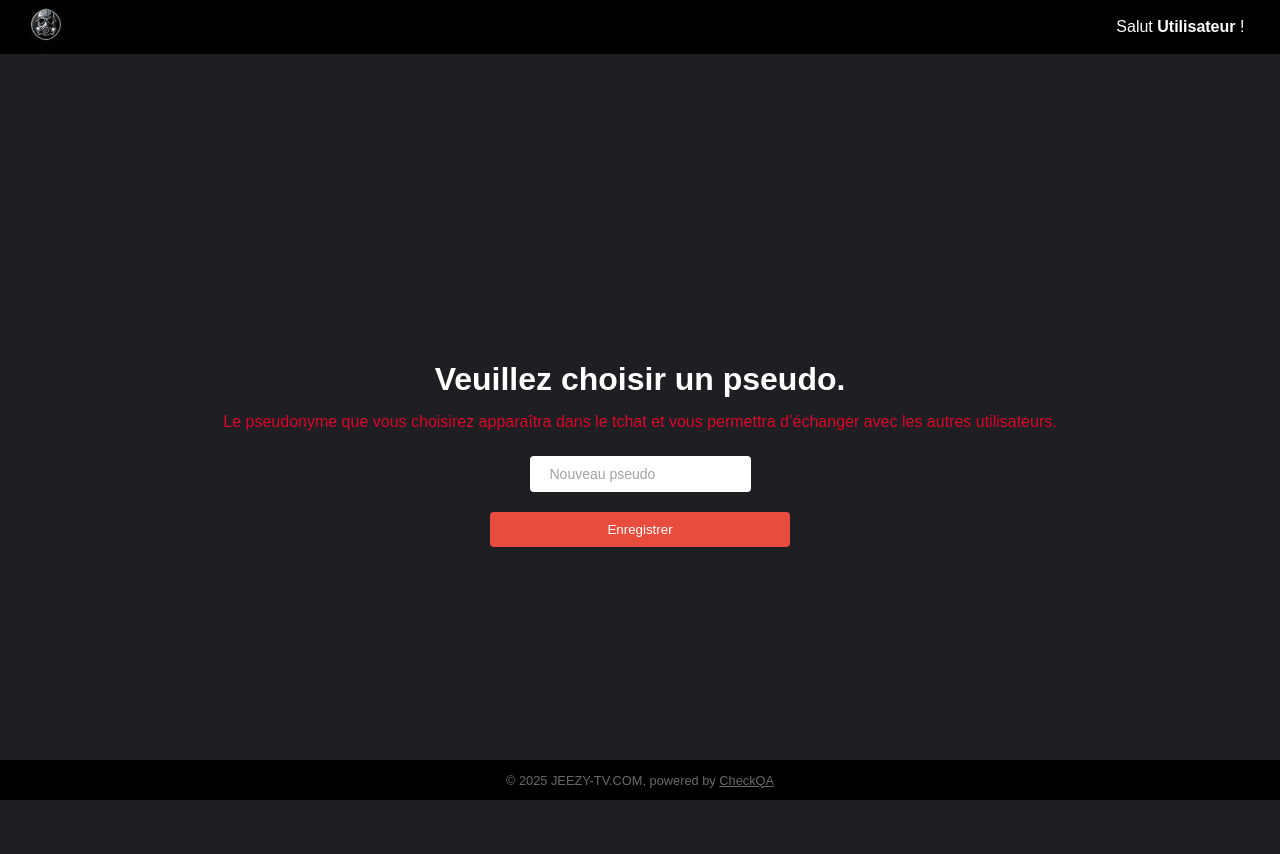
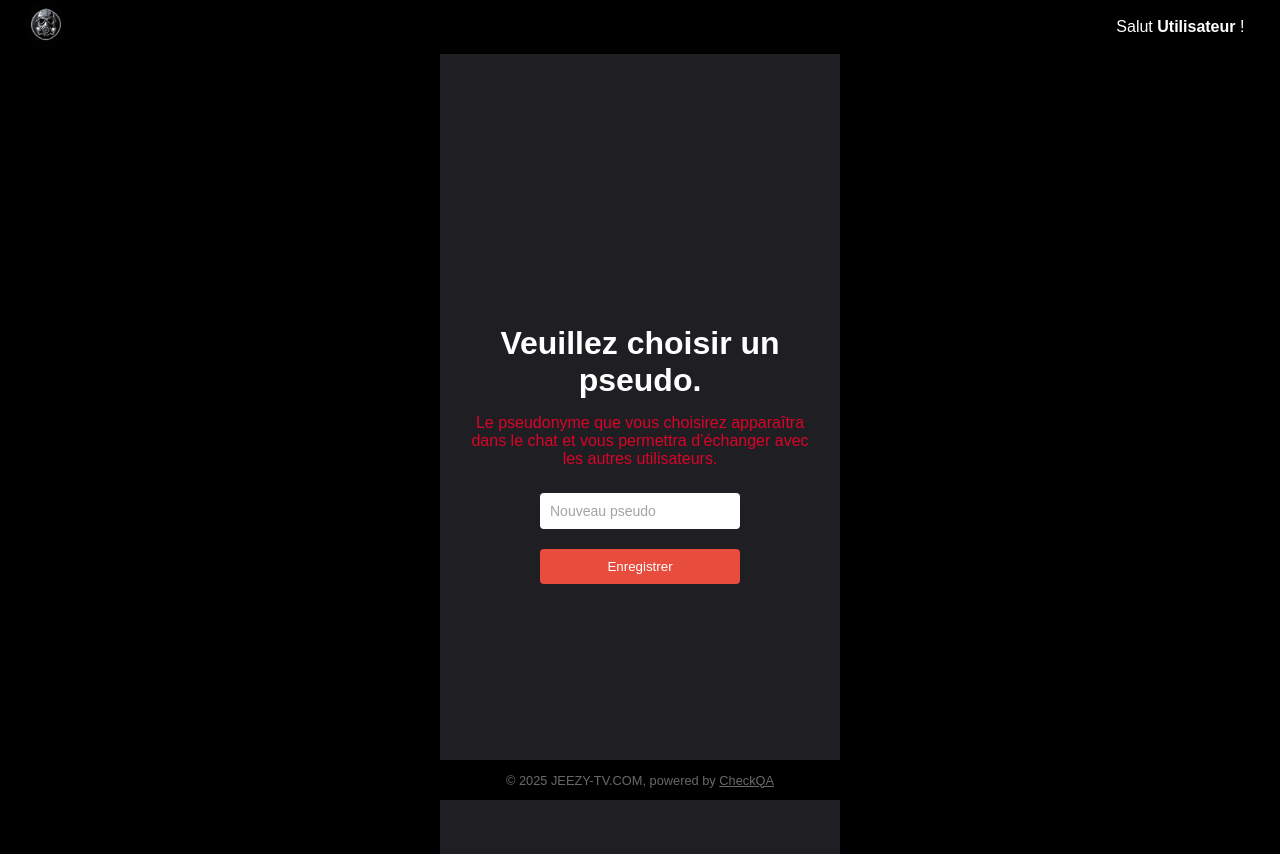
Before and after one commit to 7S-Coder/MyJTV, a React (Vite) app: page /update-pseudo in a window 1280 px wide. Built offline with nearby package versions, Linux system fonts and the light colour scheme; no server answers; the database is empty; sample sign-in values are in the browser's storage.

Commit message:
update update pseudo page

```diff
--- a/src/components/UpdatePseudo.jsx
+++ b/src/components/UpdatePseudo.jsx
@@ -3,20 +3,34 @@ import { doc, updateDoc } from 'firebase/firestore';
 import { db } from '../utils/firebase/firebaseConfig';
 import { getUserFromCookies, setUserCookies } from '../utils/cookies';
 import { useNavigate } from 'react-router-dom';
+import '../css/UpdatePseudo.scss'; // Import your CSS file for styling
 
 const UpdatePseudo = () => {
     const [newPseudo, setNewPseudo] = useState('');
+    const [errorMessage, setErrorMessage] = useState(''); // État pour le message d'erreur
     const navigate = useNavigate();
 
     const handleSavePseudo = async () => {
+        setErrorMessage(''); // Réinitialise le message d'erreur
+
         if (!newPseudo.trim()) {
-            alert('Le pseudo est obligatoire.');
+            setErrorMessage('Le pseudo est obligatoire.');
+            return;
+        }
+
+        if (/\s/.test(newPseudo)) {
+            setErrorMessage('Le pseudo ne doit pas contenir d\'espaces.');
+            return;
+        }
+
+        if (newPseudo.length > 10) {
+            setErrorMessage('Le pseudo ne doit pas dépasser 10 caractères.');
             return;
         }
 
         const user = getUserFromCookies();
         if (!user || !user.uid) {
-            alert('Utilisateur introuvable.');
+            setErrorMessage('Utilisateur introuvable.');
             return;
         }
 
@@ -25,17 +39,18 @@ const UpdatePseudo = () => {
             await updateDoc(userRef, { pseudo: newPseudo });
             const updatedUser = { ...user, pseudo: newPseudo };
             setUserCookies(updatedUser);
-            navigate('/'); // Redirect to home after updating pseudo
+            navigate('/'); // Redirige vers la page d'accueil après la mise à jour
         } catch (error) {
             console.error('Erreur lors de la mise à jour du pseudo :', error);
-            alert('Une erreur est survenue.');
+            setErrorMessage('Une erreur est survenue lors de la mise à jour du pseudo.');
         }
     };
 
     return (
         <div className="update-pseudo-container">
             <h1>Veuillez choisir un pseudo.</h1>
-            <p>Le pseudonyme que vous choisirez apparaîtra dans le tchat et vous permettra d’échanger avec les autres utilisateurs.</p>
+            <p>Le pseudonyme que vous choisirez apparaîtra dans le chat et vous permettra d’échanger avec les autres utilisateurs.</p>
+            {errorMessage && <p className="error-message">{errorMessage}</p>} {/* Affiche le message d'erreur */}
             <input
                 type="text"
                 placeholder="Nouveau pseudo"
--- /dev/null
+++ b/src/css/UpdatePseudo.scss
@@ -0,0 +1,11 @@
+.update-pseudo-container {
+    max-width: 400px;
+    margin: 0 auto;
+    padding: 0 20px;
+
+    input, button {
+        width: 200px;
+        padding: 10px;
+
+    }
+}
```
